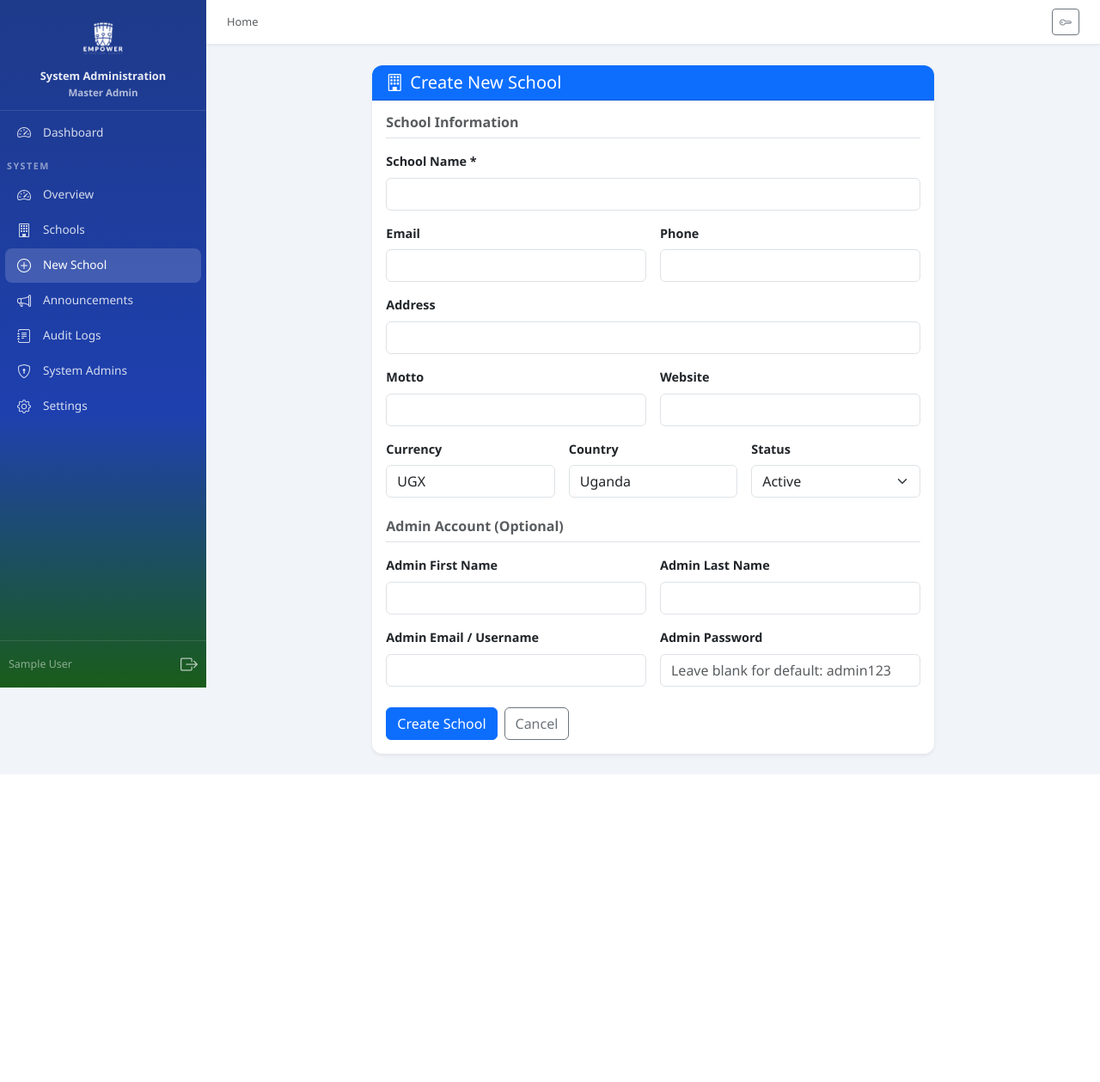
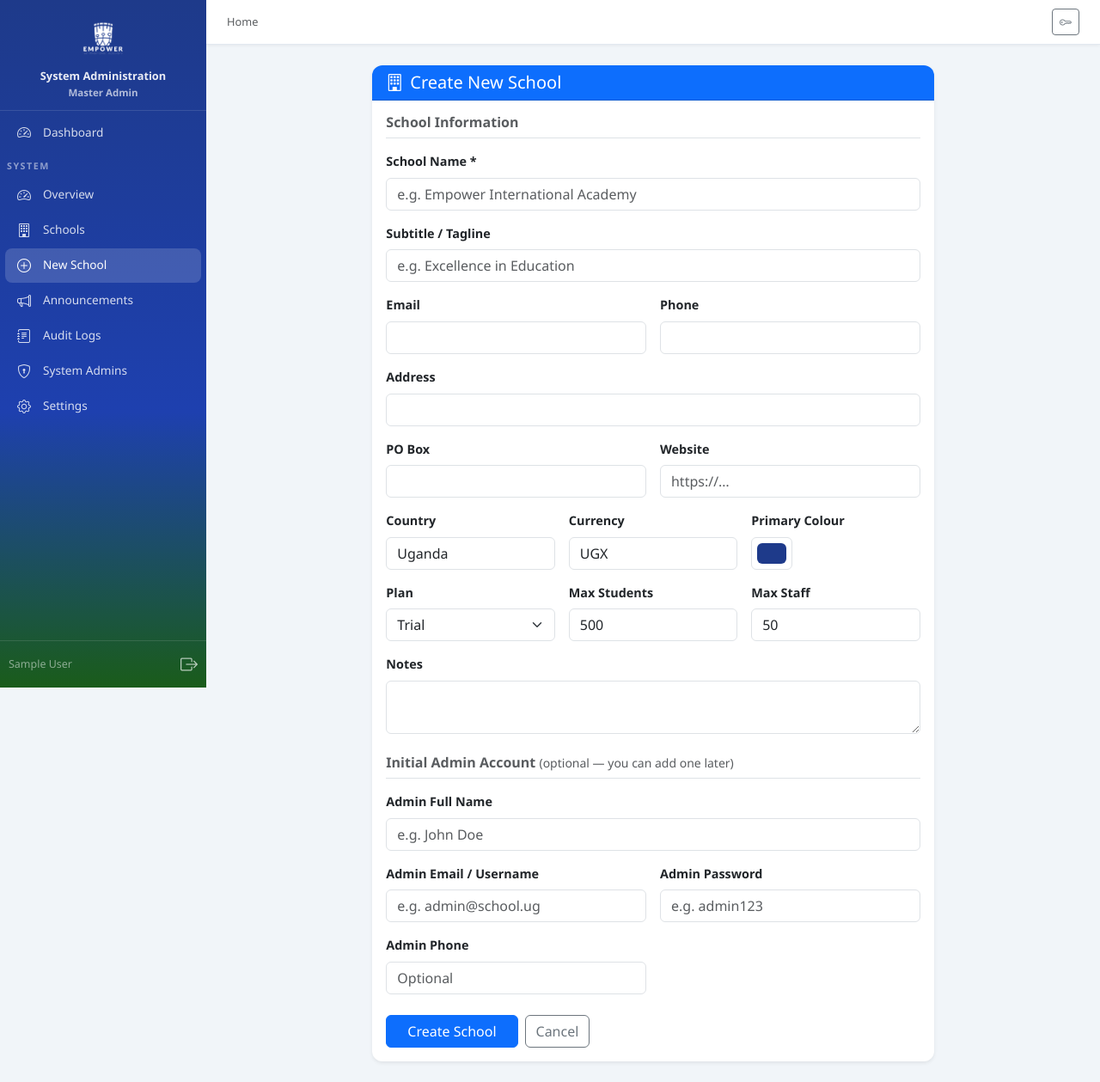
Before and after one commit to EIA2025/empower-reports, a Flask app: page /system/schools/add in a window 1280 px wide. Shown: the whole page at 86% size. Before the commit the page ends 901 px from the top, so only its background shows below. Run offline with Flask 3, Linux system fonts and the light colour scheme; the visitor is signed in with stand-in values (Sample User, id 1); parts of the project's set-up code (start-up, migrations or seed data) failed here and were passed over; some libraries are stand-ins or nearby versions.

Commit message:
lkkjgfkuj

```diff
--- a/db.py
+++ b/db.py
@@ -108,6 +108,26 @@ def _create_tables(cur):
         notes TEXT,
         created_at TIMESTAMP DEFAULT CURRENT_TIMESTAMP
     )""")
+
+    # Add missing columns to schools table (safe migration)
+    for col_sql in [
+        "ALTER TABLE schools ADD COLUMN IF NOT EXISTS motto VARCHAR(300)",
+        "ALTER TABLE schools ADD COLUMN IF NOT EXISTS plan VARCHAR(50) DEFAULT 'trial'",
+        "ALTER TABLE schools ADD COLUMN IF NOT EXISTS plan_expires VARCHAR(20)",
+        "ALTER TABLE schools ADD COLUMN IF NOT EXISTS max_students INTEGER DEFAULT 500",
+        "ALTER TABLE schools ADD COLUMN IF NOT EXISTS max_staff INTEGER DEFAULT 50",
+        "ALTER TABLE schools ADD COLUMN IF NOT EXISTS notes TEXT",
+        "ALTER TABLE system_users ADD COLUMN IF NOT EXISTS last_login TIMESTAMP",
+        "ALTER TABLE users ADD COLUMN IF NOT EXISTS name VARCHAR(200)",
+        "ALTER TABLE users ADD COLUMN IF NOT EXISTS phone VARCHAR(50)",
+        "ALTER TABLE users ADD COLUMN IF NOT EXISTS must_change_pw BOOLEAN DEFAULT false",
+    ]:
+        try:
+            cur.execute(col_sql)
+        except Exception:
+            pass
+
+
 
     cur.execute("""
     CREATE TABLE IF NOT EXISTS system_users (
--- a/templates/system/school_form.html
+++ b/templates/system/school_form.html
@@ -8,74 +8,109 @@
         <h5 class="mb-0"><i class="bi bi-building me-2"></i>{{ 'Edit School' if school else 'Create New School' }}</h5>
       </div>
       <div class="card-body">
-        <form method="post" enctype="multipart/form-data">
+        <form method="post">
           <h6 class="fw-bold text-muted mb-3 border-bottom pb-2">School Information</h6>
           <div class="row g-3 mb-4">
             <div class="col-12">
               <label class="form-label fw-semibold">School Name *</label>
-              <input type="text" name="name" class="form-control" required value="{{ school.name if school else '' }}">
+              <input type="text" name="name" class="form-control" required
+                value="{{ school.name if school else '' }}" placeholder="e.g. Empower International Academy">
+            </div>
+            <div class="col-12">
+              <label class="form-label fw-semibold">Subtitle / Tagline</label>
+              <input type="text" name="subtitle" class="form-control"
+                value="{{ school.subtitle if school else '' }}" placeholder="e.g. Excellence in Education">
             </div>
             <div class="col-md-6">
               <label class="form-label fw-semibold">Email</label>
-              <input type="email" name="email" class="form-control" value="{{ school.email if school else '' }}">
+              <input type="email" name="email" class="form-control"
+                value="{{ school.email if school else '' }}">
             </div>
             <div class="col-md-6">
               <label class="form-label fw-semibold">Phone</label>
-              <input type="text" name="phone" class="form-control" value="{{ school.phone if school else '' }}">
+              <input type="text" name="phone" class="form-control"
+                value="{{ school.phone if school else '' }}">
             </div>
             <div class="col-12">
               <label class="form-label fw-semibold">Address</label>
-              <input type="text" name="address" class="form-control" value="{{ school.address if school else '' }}">
+              <input type="text" name="address" class="form-control"
+                value="{{ school.address if school else '' }}">
             </div>
             <div class="col-md-6">
-              <label class="form-label fw-semibold">Motto</label>
-              <input type="text" name="motto" class="form-control" value="{{ school.motto if school else '' }}">
+              <label class="form-label fw-semibold">PO Box</label>
+              <input type="text" name="po_box" class="form-control"
+                value="{{ school.po_box if school else '' }}">
             </div>
             <div class="col-md-6">
               <label class="form-label fw-semibold">Website</label>
-              <input type="url" name="website" class="form-control" value="{{ school.website if school else '' }}">
+              <input type="url" name="website" class="form-control"
+                value="{{ school.website if school else '' }}" placeholder="https://…">
+            </div>
+            <div class="col-md-4">
+              <label class="form-label fw-semibold">Country</label>
+              <input type="text" name="country" class="form-control"
+                value="{{ school.country if school else 'Uganda' }}">
             </div>
             <div class="col-md-4">
               <label class="form-label fw-semibold">Currency</label>
-              <input type="text" name="currency" class="form-control" value="{{ school.currency if school else 'UGX' }}">
+              <input type="text" name="currency" class="form-control"
+                value="{{ school.currency if school else 'UGX' }}">
             </div>
             <div class="col-md-4">
-              <label class="form-label fw-semibold">Country</label>
-              <input type="text" name="country" class="form-control" value="{{ school.country if school else 'Uganda' }}">
+              <label class="form-label fw-semibold">Primary Colour</label>
+              <input type="color" name="primary_color" class="form-control form-control-color"
+                value="{{ school.primary_color if school else '#1e3a8a' }}">
             </div>
             <div class="col-md-4">
-              <label class="form-label fw-semibold">Status</label>
-              <select name="is_active" class="form-select">
-                <option value="1" {% if not school or school.is_active %}selected{% endif %}>Active</option>
-                <option value="0" {% if school and not school.is_active %}selected{% endif %}>Inactive</option>
+              <label class="form-label fw-semibold">Plan</label>
+              <select name="plan" class="form-select">
+                {% for p in ['trial','basic','standard','premium'] %}
+                <option value="{{ p }}" {% if school and school.plan==p %}selected{% endif %}>{{ p|title }}</option>
+                {% endfor %}
               </select>
+            </div>
+            <div class="col-md-4">
+              <label class="form-label fw-semibold">Max Students</label>
+              <input type="number" name="max_students" class="form-control"
+                value="{{ school.max_students if school else 500 }}" min="1">
+            </div>
+            <div class="col-md-4">
+              <label class="form-label fw-semibold">Max Staff</label>
+              <input type="number" name="max_staff" class="form-control"
+                value="{{ school.max_staff if school else 50 }}" min="1">
+            </div>
+            <div class="col-12">
+              <label class="form-label fw-semibold">Notes</label>
+              <textarea name="notes" class="form-control" rows="2">{{ school.notes if school else '' }}</textarea>
             </div>
           </div>
 
           {% if not school %}
-          <h6 class="fw-bold text-muted mb-3 border-bottom pb-2">Admin Account (Optional)</h6>
+          <h6 class="fw-bold text-muted mb-3 border-bottom pb-2">Initial Admin Account <span class="text-muted fw-normal small">(optional — you can add one later)</span></h6>
           <div class="row g-3 mb-4">
-            <div class="col-md-6">
-              <label class="form-label fw-semibold">Admin First Name</label>
-              <input type="text" name="admin_first_name" class="form-control">
-            </div>
-            <div class="col-md-6">
-              <label class="form-label fw-semibold">Admin Last Name</label>
-              <input type="text" name="admin_last_name" class="form-control">
+            <div class="col-12">
+              <label class="form-label fw-semibold">Admin Full Name</label>
+              <input type="text" name="admin_name" class="form-control" placeholder="e.g. John Doe">
             </div>
             <div class="col-md-6">
               <label class="form-label fw-semibold">Admin Email / Username</label>
-              <input type="text" name="admin_email" class="form-control">
+              <input type="text" name="admin_email" class="form-control" placeholder="e.g. admin@school.ug">
             </div>
             <div class="col-md-6">
               <label class="form-label fw-semibold">Admin Password</label>
-              <input type="password" name="admin_password" class="form-control" placeholder="Leave blank for default: admin123">
+              <input type="password" name="admin_password" class="form-control" placeholder="e.g. admin123">
+            </div>
+            <div class="col-md-6">
+              <label class="form-label fw-semibold">Admin Phone</label>
+              <input type="text" name="admin_phone" class="form-control" placeholder="Optional">
             </div>
           </div>
           {% endif %}
 
           <div class="d-flex gap-2">
-            <button type="submit" class="btn btn-primary">{{ 'Update School' if school else 'Create School' }}</button>
+            <button type="submit" class="btn btn-primary px-4">
+              {{ 'Update School' if school else 'Create School' }}
+            </button>
             <a href="{{ url_for('system.schools') }}" class="btn btn-outline-secondary">Cancel</a>
           </div>
         </form>
--- a/templates/term_form.html
+++ b/templates/term_form.html
@@ -1,7 +1,7 @@
 {% extends "base.html" %}{% block title %}{{ 'Edit' if term else 'Add' }} Term{% endblock %}
 {% block content %}
 <div class="mb-3">
-  <a href="{{ url_for('terms') }}" class="btn btn-outline-secondary btn-sm">
+  <a href="{{ url_for('academics.terms') }}" class="btn btn-outline-secondary btn-sm">
     <i class="bi bi-arrow-left me-1"></i>Back to Calendar
   </a>
 </div>
```
Also changed, not shown: models.py (+28 -0 lines), templates/system/overview.html (+40 -24 lines), templates/system/school_detail.html (+51 -40 lines).
